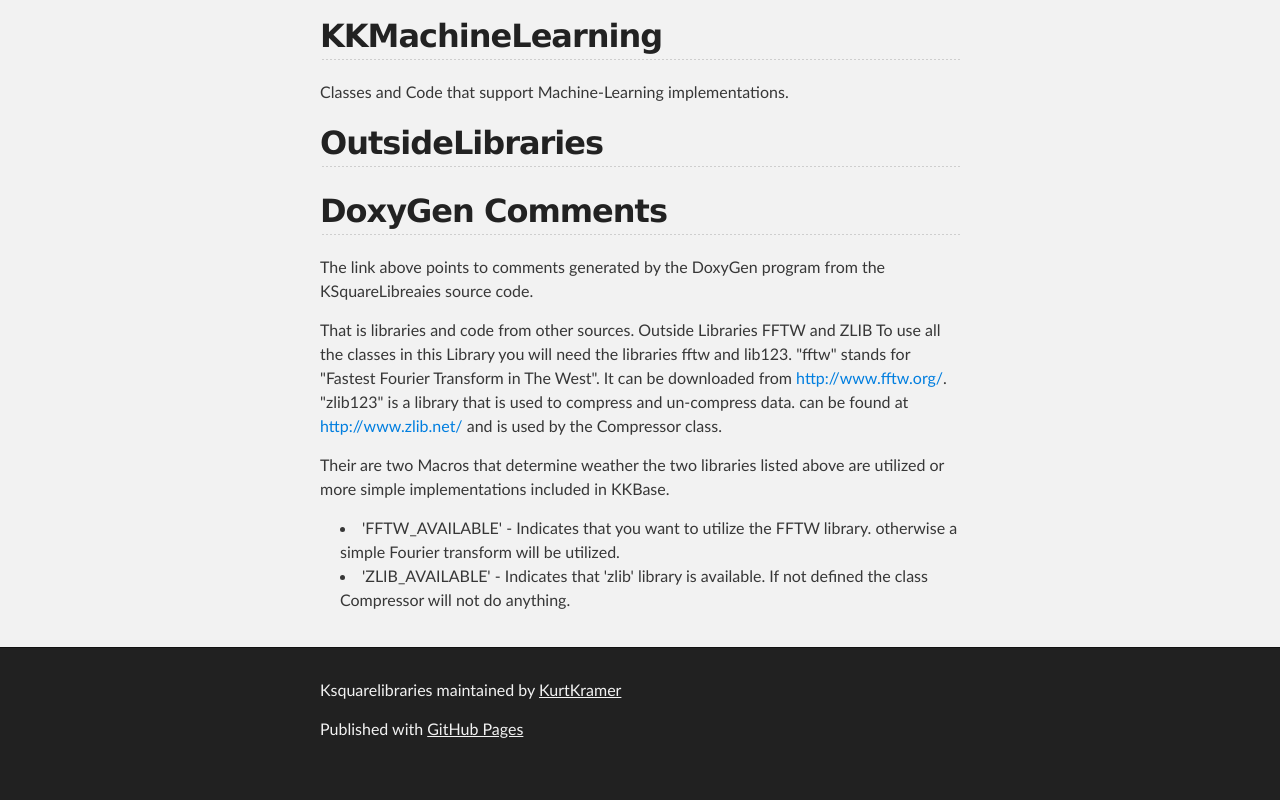
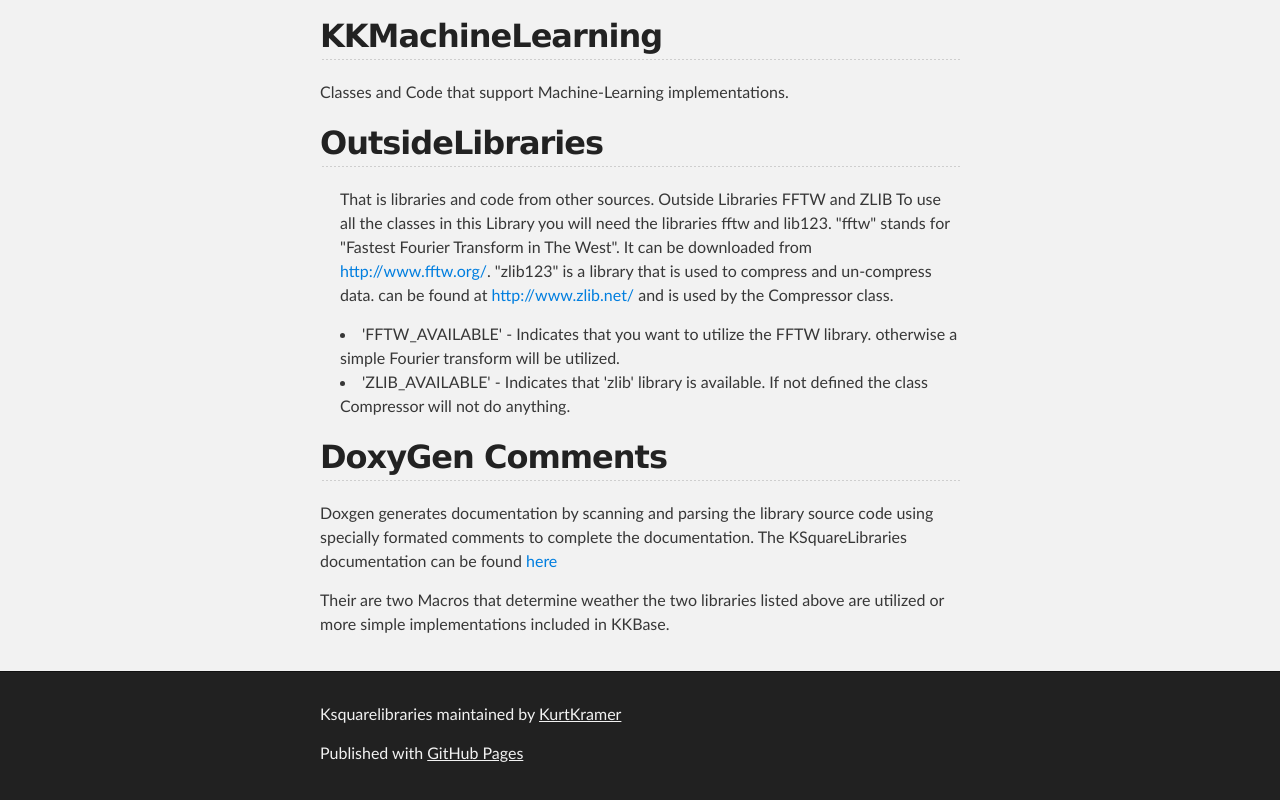
Before and after one commit to KurtKramer/KSquareLibraries, a plain HTML site: page index.html in a window 1280 px wide. Shown: the part 1569-2369 px from the top of the page. Before the commit the page ends 2345 px from the top, so only its background shows below. Drawn offline with Linux system fonts and the light colour scheme.

Commit message:
Update index.html

```diff
--- a/index.html
+++ b/index.html
@@ -83,20 +83,22 @@
 
 <h2>
 <a name="outsidelibraries" class="anchor" href="#outsidelibraries"><span class="octicon octicon-link"></span></a>OutsideLibraries</h2>
+<ul>
+<p>That is libraries and code from other sources.
+ Outside Libraries FFTW and ZLIB To use all the classes in this Library you will need the libraries fftw and lib123.  "fftw" stands for "Fastest Fourier Transform in The West".
+ It can be downloaded from <a href="http://www.fftw.org/">http://www.fftw.org/</a>.  "zlib123" is a library that is used to compress and un-compress data. can be found at <a href="http://www.zlib.net/">http://www.zlib.net/</a> and is used by the Compressor class.  </p>
+<li>'FFTW_AVAILABLE' - Indicates that you want to utilize the FFTW library.  otherwise a simple Fourier transform will be utilized.</li>
+<li>'ZLIB_AVAILABLE' - Indicates that 'zlib' library is available.  If not defined the class Compressor will not do anything.</li>
+</ul>
 
 <h2>
 <a name="DoxyGenComments" class="anchor" href="http://kurtkramer.github.io/KSquareLibraries/Doxygen/html/"><span class="octicon octicon-link"></span></a>DoxyGen Comments</h2>
-<p>The link above points to comments generated by the DoxyGen program from the KSquareLibreaies source code.</p>
+<p>Doxgen generates documentation by scanning and parsing the library source code using specially formated comments to complete the documentation.  The KSquareLibraries
+documentation can be found <a href="http://kurtkramer.github.io/KSquareLibraries/Doxygen/html/">here</a></p>
 
-<p>That is libraries and code from other sources.
- Outside Libraries FFTW and ZLIB To use all the classes in this Library you will need the libraries fftw and lib123.  "fftw" stands for "Fastest Fourier Transform in The West".  It can be downloaded from <a href="http://www.fftw.org/">http://www.fftw.org/</a>.  "zlib123" is a library that is used to compress and un-compress data. can be found at <a href="http://www.zlib.net/">http://www.zlib.net/</a> and is used by the Compressor class.  </p>
 
 <p>Their are two Macros that determine weather the two libraries listed above are utilized or more simple implementations included in KKBase.</p>
 
-<ul>
-<li>'FFTW_AVAILABLE' - Indicates that you want to utilize the FFTW library.  otherwise a simple Fourier transform will be utilized.</li>
-<li>'ZLIB_AVAILABLE' - Indicates that 'zlib' library is available.  If not defined the class Compressor will not do anything.</li>
-</ul>
       </section>
     </div>
 
```
